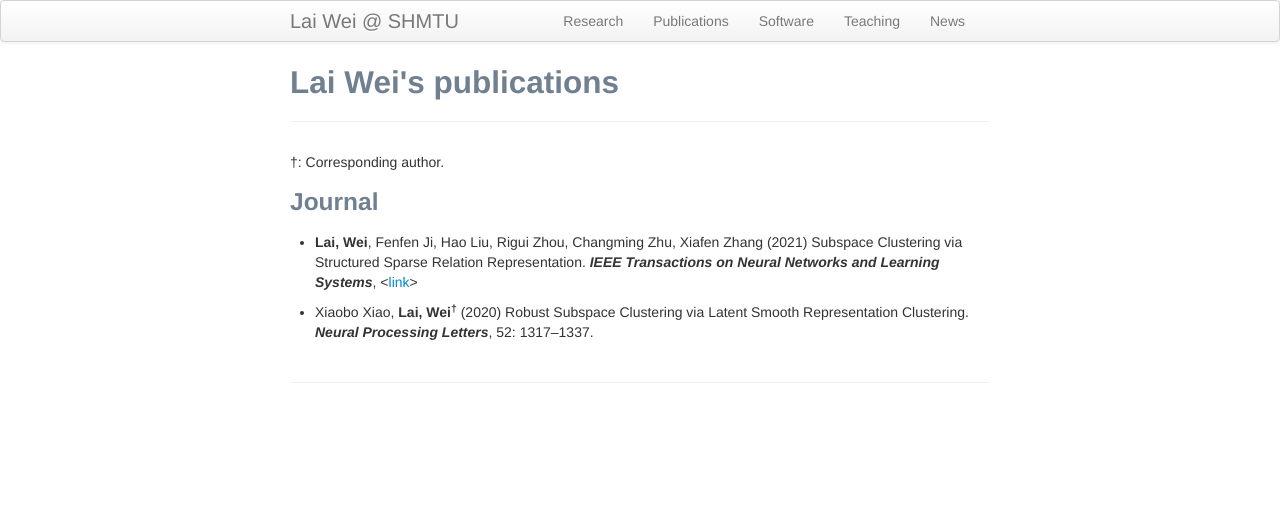
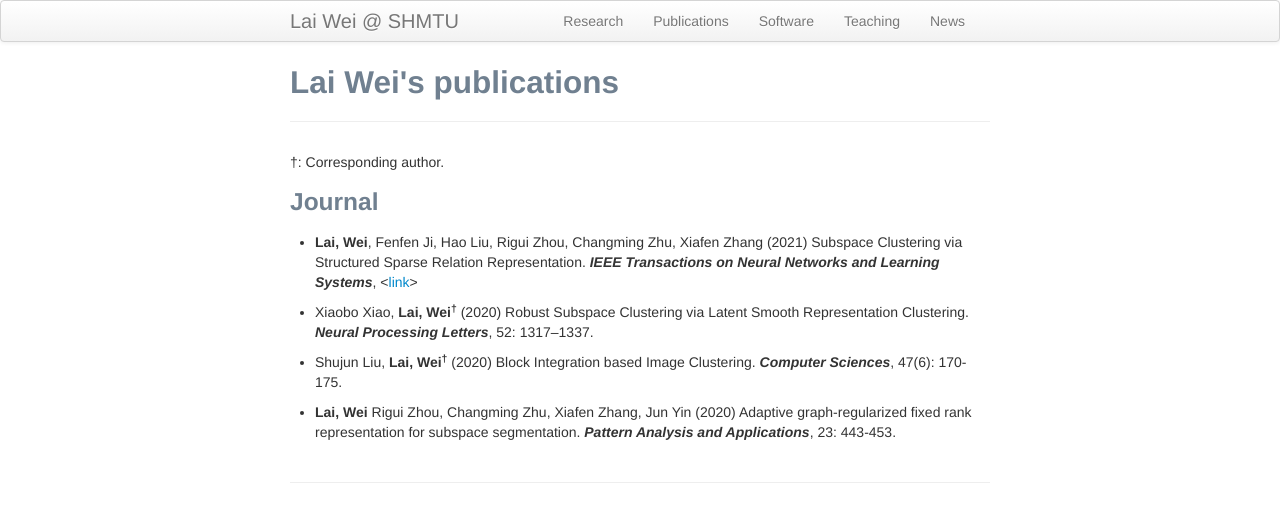
Before and after one commit to weilyshmtu/weilyshmtu.github.io, a Jekyll site: the page built from pages/pubs.md, in a window 1280 px wide. Shown: the top 522 px of the page. Built offline with Jekyll 4.4.1, drawn with Linux system fonts in a browser that asks for light colours.

Commit message:
Update pubs.md

```diff
--- a/pages/pubs.md
+++ b/pages/pubs.md
@@ -11,6 +11,10 @@ title: Lai Wei's publications
 <ul > <li> <b>Lai, Wei</b>, Fenfen Ji, Hao Liu, Rigui Zhou, Changming Zhu, Xiafen Zhang (2021) Subspace Clustering via Structured Sparse Relation Representation. <i><b>IEEE Transactions on Neural Networks and Learning Systems</b></i>, <<a href="https://doi.org/10.1109/TNNLS.2021.3059511">link</a>></li></ul>
 
 <ul > <li> Xiaobo Xiao, <b>Lai, Wei<sup>&dagger;</sup></b> (2020) Robust Subspace Clustering via Latent Smooth Representation Clustering. <i><b>Neural Processing Letters</b></i>, 52: 1317–1337.</li></ul>
+
+<ul > <li> Shujun Liu, <b>Lai, Wei<sup>&dagger;</sup></b> (2020) Block Integration based Image Clustering. <i><b>Computer Sciences</b></i>, 47(6): 170-175.</li></ul>
+
+<ul > <li> <b>Lai, Wei</b> Rigui Zhou, Changming Zhu, Xiafen Zhang, Jun Yin (2020) Adaptive graph‑regularized fixed rank representation for subspace segmentation. <i><b>Pattern Analysis and Applications</b></i>, 23: 443-453.</li></ul>
 
 <!--
 <ol start="3"> <li> Rosen, J., <b>Yang, Y.</b>, Abnousi, A., Chen, J., Song, M., Jones, I., Shen, Y., Hu, M., Li, Y. (2021+) HPRep: Quantifying reproducibility in HiChIP and PLAC-seq datasets. <i><b>bioRxiv</b></i>. <<a href="https://www.biorxiv.org/content/10.1101/2020.11.23.394239v1">link</a>></li></ol>
```
